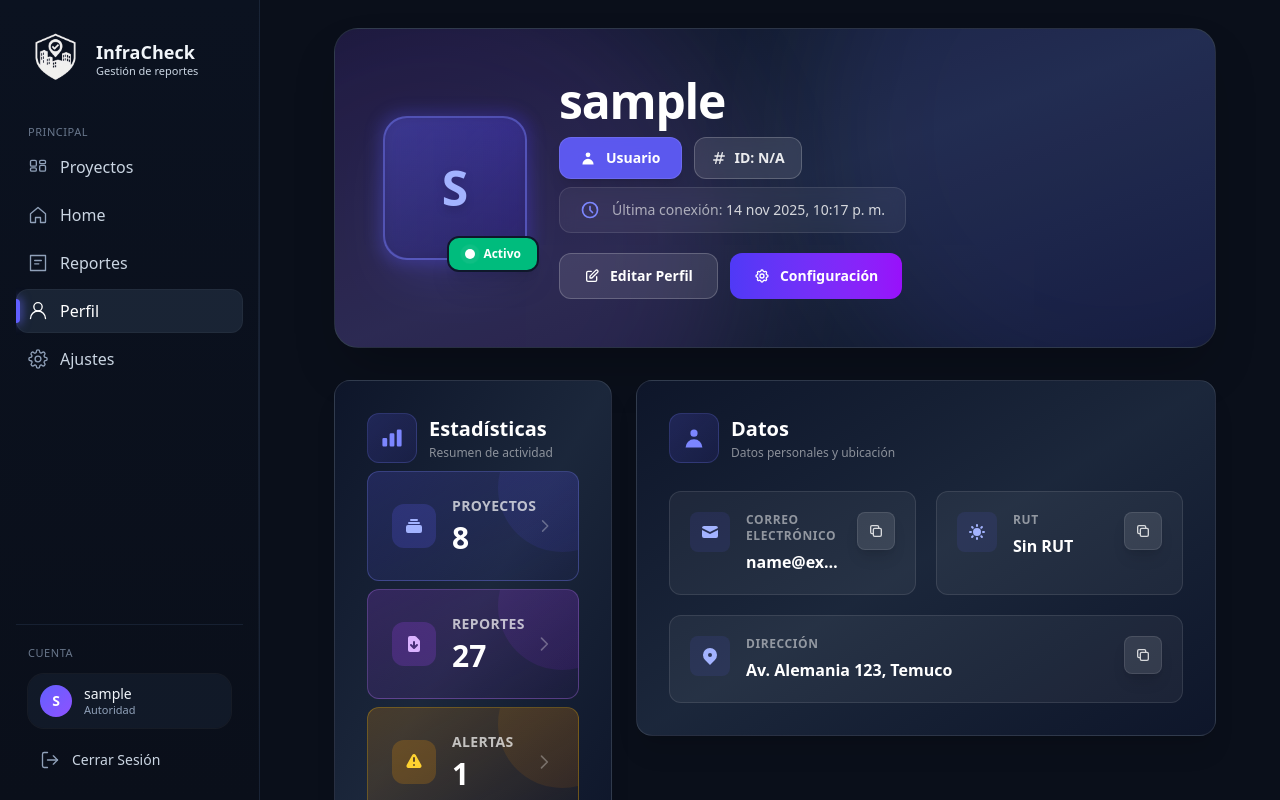
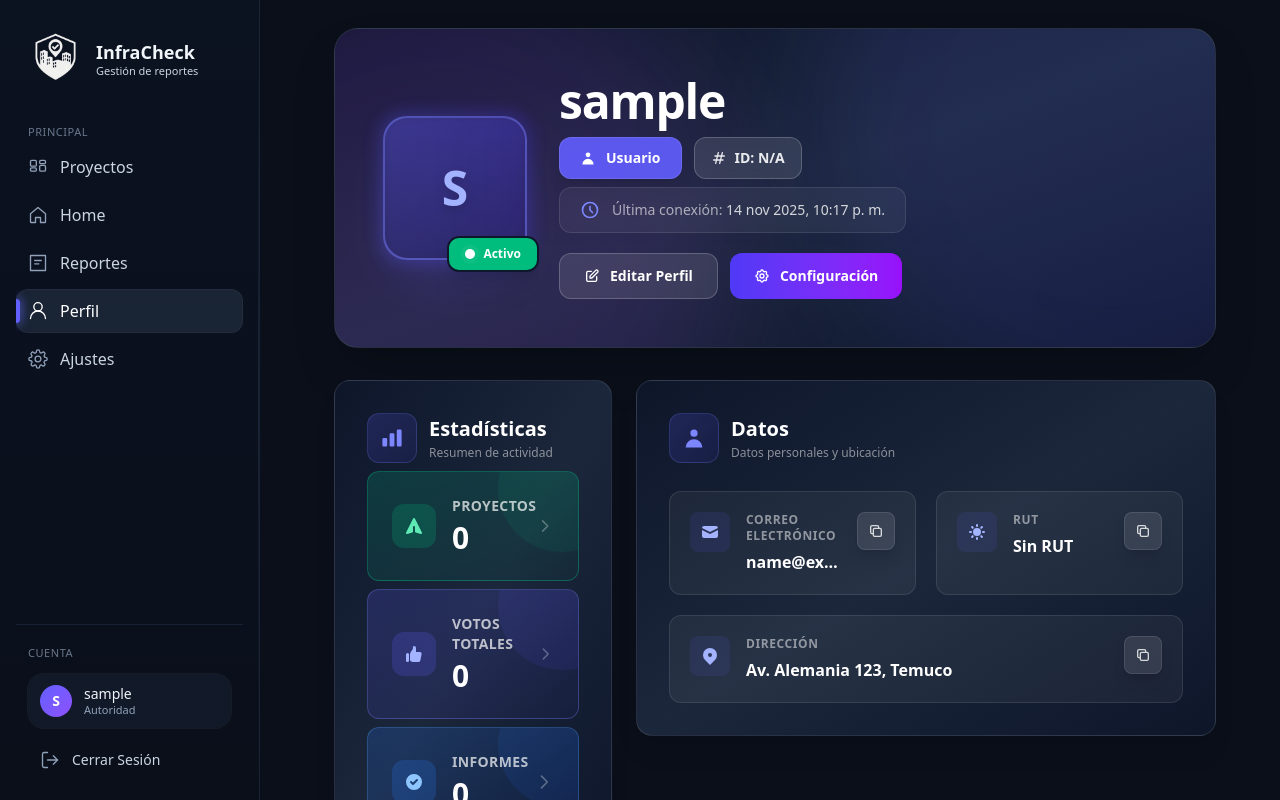
Before and after one commit to DiegoCuriqueo/INFRACHECK_WEB_T.INTEGRACION2, a React (Vite) app in the folder infracheck/: page /autority/profile in a window 1280 px wide. Built offline with nearby package versions, Linux system fonts and the light colour scheme; no server answers; sample sign-in values are in the browser's storage.

Commit message:
update
perfiles completos

```diff
--- a/infracheck/src/pages/admin/profileADM.jsx
+++ b/infracheck/src/pages/admin/profileADM.jsx
@@ -1,9 +1,8 @@
 import React, { useMemo, useState } from "react";
-import { getUserData } from "../../services/authService"; // Importar desde tu servicio real
+import { getUserData } from "../../services/authService";
 import AutorityLayout from "../../layout/AdminLayout";
 
 export default function ProfileAU() {
-  // Obtener datos reales del usuario desde localStorage/API
   const user = getUserData();
 
   const userData = {
@@ -177,59 +176,9 @@ export default function ProfileAU() {
           </div>
         </div>
 
-        <div className="grid lg:grid-cols-3 gap-6">
-          {/* Columna izquierda - Estadísticas mejoradas */}
-          <div className="lg:col-span-1 space-y-6">
-            <div className="rounded-2xl border border-white/10 bg-gradient-to-br from-slate-900/95 via-slate-800/95 to-slate-900/95 backdrop-blur-xl p-8 shadow-xl">
-              <div className="flex items-center gap-3 mb-2">
-                <div className="p-3 rounded-xl bg-gradient-to-br from-indigo-500/20 to-indigo-600/10 border border-indigo-400/20">
-                  <svg className="w-6 h-6 text-indigo-400" fill="currentColor" viewBox="0 0 20 20">
-                    <path d="M2 11a1 1 0 011-1h2a1 1 0 011 1v5a1 1 0 01-1 1H3a1 1 0 01-1-1v-5zM8 7a1 1 0 011-1h2a1 1 0 011 1v9a1 1 0 01-1 1H9a1 1 0 01-1-1V7zM14 4a1 1 0 011-1h2a1 1 0 011 1v12a1 1 0 01-1 1h-2a1 1 0 01-1-1V4z" />
-                  </svg>
-                </div>
-                <div>
-                  <h3 className="text-xl font-bold text-white">Estadísticas</h3>
-                  <p className="text-xs text-white/50 mt-0.5">Resumen de actividad</p>
-                </div>
-              </div>
-
-              <div className="space-y-2">
-                <StatCardEnhanced
-                  icon={
-                    <svg className="w-5 h-5" fill="currentColor" viewBox="0 0 20 20">
-                      <path d="M7 3a1 1 0 000 2h6a1 1 0 100-2H7zM4 7a1 1 0 011-1h10a1 1 0 110 2H5a1 1 0 01-1-1zM2 11a2 2 0 012-2h12a2 2 0 012 2v4a2 2 0 01-2 2H4a2 2 0 01-2-2v-4z" />
-                    </svg>
-                  }
-                  title="Proyectos"
-                  value="8"
-                  color="indigo"
-                />
-                <StatCardEnhanced
-                  icon={
-                    <svg className="w-5 h-5" fill="currentColor" viewBox="0 0 20 20">
-                      <path fillRule="evenodd" d="M6 2a2 2 0 00-2 2v12a2 2 0 002 2h8a2 2 0 002-2V7.414A2 2 0 0015.414 6L12 2.586A2 2 0 0010.586 2H6zm5 6a1 1 0 10-2 0v3.586l-1.293-1.293a1 1 0 10-1.414 1.414l3 3a1 1 0 001.414 0l3-3a1 1 0 00-1.414-1.414L11 11.586V8z" clipRule="evenodd" />
-                    </svg>
-                  }
-                  title="Reportes"
-                  value="27"
-                  color="purple"
-                />
-                <StatCardEnhanced
-                  icon={
-                    <svg className="w-5 h-5" fill="currentColor" viewBox="0 0 20 20">
-                      <path fillRule="evenodd" d="M8.257 3.099c.765-1.36 2.722-1.36 3.486 0l5.58 9.92c.75 1.334-.213 2.98-1.742 2.98H4.42c-1.53 0-2.493-1.646-1.743-2.98l5.58-9.92zM11 13a1 1 0 11-2 0 1 1 0 012 0zm-1-8a1 1 0 00-1 1v3a1 1 0 002 0V6a1 1 0 00-1-1z" clipRule="evenodd" />
-                    </svg>
-                  }
-                  title="Alertas"
-                  value="1"
-                  color="amber"
-                />
-              </div>
-            </div>
-          </div>
-
-          {/* Columna derecha - Información de contacto mejorada */}
-          <div className="lg:col-span-2 space-y-6">
+        <div className="grid gap-6">
+          {/* Información de contacto mejorada */}
+          <div className="space-y-6">
             <div className="rounded-2xl border border-white/10 bg-gradient-to-br from-slate-900/95 via-slate-800/95 to-slate-900/95 backdrop-blur-xl p-8 shadow-xl">
               <div className="flex items-center gap-3 mb-7">
                 <div className="p-3 rounded-xl bg-gradient-to-br from-indigo-500/20 to-indigo-600/10 border border-indigo-400/20">
@@ -321,52 +270,3 @@ function InfoRowEnhanced({ icon, label, value, onCopy, copied, className = "" })
     </div>
   );
 }
-
-function StatCardEnhanced({ icon, title, value, color = "indigo" }) {
-  const colorClasses = {
-    indigo: {
-      bg: "from-indigo-500/20 to-indigo-600/5",
-      border: "border-indigo-400/30",
-      text: "text-indigo-300",
-      iconBg: "bg-indigo-500/20",
-      gradient: "from-indigo-500 to-indigo-600"
-    },
-    purple: {
-      bg: "from-purple-500/20 to-purple-600/5",
-      border: "border-purple-400/30",
-      text: "text-purple-300",
-      iconBg: "bg-purple-500/20",
-      gradient: "from-purple-500 to-purple-600"
-    },
-    amber: {
-      bg: "from-amber-500/20 to-amber-600/5",
-      border: "border-amber-400/30",
-      text: "text-amber-300",
-      iconBg: "bg-amber-500/20",
-      gradient: "from-amber-500 to-amber-600"
-    },
-  };
-
-  const config = colorClasses[color];
-
-  return (
-    <div className={`group relative overflow-hidden rounded-xl bg-gradient-to-br ${config.bg} ${config.border} border p-6 hover:scale-[1.03] transition-all duration-300 cursor-pointer hover:shadow-xl`}>
-      <div className={`absolute top-0 right-0 w-32 h-32 bg-gradient-to-br ${config.gradient} opacity-10 rounded-full -mr-12 -mt-12 group-hover:scale-125 transition-transform duration-500`} />
-      <div className="relative flex items-center justify-between">
-        <div className="flex items-center gap-4">
-          <div className={`p-3 rounded-xl ${config.iconBg} ${config.text} group-hover:scale-110 transition-transform duration-300`}>
-            {icon}
-          </div>
-          <div>
-            <p className="text-sm text-white/70 font-semibold mb-1 uppercase tracking-wide">{title}</p>
-            <p className="text-3xl font-bold text-white group-hover:scale-110 transition-transform duration-300 inline-block">{value}</p>
-          </div>
-        </div>
-        <svg className="w-5 h-5 text-white/30 group-hover:text-white/50 group-hover:translate-x-1 transition-all duration-300" fill="none" stroke="currentColor" viewBox="0 0 24 24">
-          <path strokeLinecap="round" strokeLinejoin="round" strokeWidth={2} d="M9 5l7 7-7 7" />
-        </svg>
-      </div>
-      <div className="absolute bottom-0 left-0 right-0 h-1 bg-gradient-to-r from-transparent via-white/20 to-transparent opacity-0 group-hover:opacity-100 transition-opacity duration-300" />
-    </div>
-  );
-}
--- a/infracheck/src/pages/autority/profileAU.jsx
+++ b/infracheck/src/pages/autority/profileAU.jsx
@@ -1,10 +1,49 @@
-import React, { useMemo, useState } from "react";
-import { getUserData } from "../../services/authService"; // Importar desde tu servicio real
+import React, { useMemo, useState, useEffect } from "react";
+import { getUserData } from "../../services/authService";
+import { getProjects } from "../../services/projectsService";
 import AutorityLayout from "../../layout/AutorityLayout";
 
 export default function ProfileAU() {
-  // Obtener datos reales del usuario desde localStorage/API
   const user = getUserData();
+
+  // Estado para los proyectos del usuario
+  const [userProjects, setUserProjects] = useState([]);
+  const [loadingProjects, setLoadingProjects] = useState(true);
+
+  // Cargar proyectos creados por el usuario
+  useEffect(() => {
+    const fetchUserProjects = async () => {
+      try {
+        setLoadingProjects(true);
+        console.log('🏗️ Cargando proyectos del usuario...');
+        console.log('👤 Usuario actual ID:', user?.user_id);
+
+        // Obtener todos los proyectos
+        const allProjects = await getProjects();
+        console.log('📊 Total proyectos obtenidos:', allProjects.length);
+
+        // Filtrar proyectos creados por este usuario (si el API lo soporta)
+        // Si no hay un campo específico, mostrar todos los proyectos por ahora
+        const filteredProjects = allProjects;
+
+        console.log('✅ Proyectos disponibles:', filteredProjects.length);
+        setUserProjects(filteredProjects || []);
+      } catch (error) {
+        console.error("❌ Error al cargar proyectos:", error);
+        setUserProjects([]);
+      } finally {
+        setLoadingProjects(false);
+        console.log('✅ Carga de proyectos finalizada');
+      }
+    };
+
+    if (user?.user_id) {
+      fetchUserProjects();
+    } else {
+      setLoadingProjects(false);
+      setUserProjects([]);
+    }
+  }, [user?.user_id]);
 
   const userData = {
     nombre: user?.username || "Usuario",
@@ -197,32 +236,32 @@ export default function ProfileAU() {
                 <StatCardEnhanced
                   icon={
                     <svg className="w-5 h-5" fill="currentColor" viewBox="0 0 20 20">
-                      <path d="M7 3a1 1 0 000 2h6a1 1 0 100-2H7zM4 7a1 1 0 011-1h10a1 1 0 110 2H5a1 1 0 01-1-1zM2 11a2 2 0 012-2h12a2 2 0 012 2v4a2 2 0 01-2 2H4a2 2 0 01-2-2v-4z" />
+                      <path d="M10.894 2.553a1 1 0 00-1.788 0l-7 14a1 1 0 001.169 1.409l5-1.429A1 1 0 009 15.571V11a1 1 0 112 0v4.571a1 1 0 00.725.962l5 1.428a1 1 0 001.17-1.408l-7-14z" />
                     </svg>
                   }
                   title="Proyectos"
-                  value="8"
+                  value={loadingProjects ? "..." : (userProjects?.length || 0).toString()}
+                  color="emerald"
+                />
+                <StatCardEnhanced
+                  icon={
+                    <svg className="w-5 h-5" fill="currentColor" viewBox="0 0 20 20">
+                      <path d="M2 10.5a1.5 1.5 0 113 0v6a1.5 1.5 0 01-3 0v-6zM6 10.333v5.43a2 2 0 001.106 1.79l.05.025A4 4 0 008.943 18h5.416a2 2 0 001.962-1.608l1.2-6A2 2 0 0015.56 8H12V4a2 2 0 00-2-2 1 1 0 00-1 1v.667a4 4 0 01-.8 2.4L6.8 7.933a4 4 0 00-.8 2.4z" />
+                    </svg>
+                  }
+                  title="Votos Totales"
+                  value={loadingProjects ? "..." : (userProjects?.reduce((sum, p) => sum + (p.votes || 0), 0) || 0).toString()}
                   color="indigo"
                 />
                 <StatCardEnhanced
                   icon={
                     <svg className="w-5 h-5" fill="currentColor" viewBox="0 0 20 20">
-                      <path fillRule="evenodd" d="M6 2a2 2 0 00-2 2v12a2 2 0 002 2h8a2 2 0 002-2V7.414A2 2 0 0015.414 6L12 2.586A2 2 0 0010.586 2H6zm5 6a1 1 0 10-2 0v3.586l-1.293-1.293a1 1 0 10-1.414 1.414l3 3a1 1 0 001.414 0l3-3a1 1 0 00-1.414-1.414L11 11.586V8z" clipRule="evenodd" />
+                      <path fillRule="evenodd" d="M10 18a8 8 0 100-16 8 8 0 000 16zm3.707-9.293a1 1 0 00-1.414-1.414L9 10.586 7.707 9.293a1 1 0 00-1.414 1.414l2 2a1 1 0 001.414 0l4-4z" clipRule="evenodd" />
                     </svg>
                   }
-                  title="Reportes"
-                  value="27"
-                  color="purple"
-                />
-                <StatCardEnhanced
-                  icon={
-                    <svg className="w-5 h-5" fill="currentColor" viewBox="0 0 20 20">
-                      <path fillRule="evenodd" d="M8.257 3.099c.765-1.36 2.722-1.36 3.486 0l5.58 9.92c.75 1.334-.213 2.98-1.742 2.98H4.42c-1.53 0-2.493-1.646-1.743-2.98l5.58-9.92zM11 13a1 1 0 11-2 0 1 1 0 012 0zm-1-8a1 1 0 00-1 1v3a1 1 0 002 0V6a1 1 0 00-1-1z" clipRule="evenodd" />
-                    </svg>
-                  }
-                  title="Alertas"
-                  value="1"
-                  color="amber"
+                  title="Informes"
+                  value={loadingProjects ? "..." : (userProjects?.reduce((sum, p) => sum + (p.informes || 0), 0) || 0).toString()}
+                  color="blue"
                 />
               </div>
             </div>
@@ -345,6 +384,20 @@ function StatCardEnhanced({ icon, title, value, color = "indigo" }) {
       iconBg: "bg-amber-500/20",
       gradient: "from-amber-500 to-amber-600"
     },
+    emerald: {
+      bg: "from-emerald-500/20 to-emerald-600/5",
+      border: "border-emerald-400/30",
+      text: "text-emerald-300",
+      iconBg: "bg-emerald-500/20",
+      gradient: "from-emerald-500 to-emerald-600"
+    },
+    blue: {
+      bg: "from-blue-500/20 to-blue-600/5",
+      border: "border-blue-400/30",
+      text: "text-blue-300",
+      iconBg: "bg-blue-500/20",
+      gradient: "from-blue-500 to-blue-600"
+    },
   };
 
   const config = colorClasses[color];
--- a/infracheck/src/pages/user/PerfilUser.jsx
+++ b/infracheck/src/pages/user/PerfilUser.jsx
@@ -1,10 +1,9 @@
 import React, { useMemo, useState, useEffect } from "react";
-import { getUserData } from "../../services/authService"; // Importar desde tu servicio real
-import { getReportes } from "../../services/reportsService"; // Importar servicio de reportes
+import { getUserData } from "../../services/authService";
+import { getReportes } from "../../services/reportsService";
 import AutorityLayout from "../../layout/UserLayout";
 
 export default function ProfileAU() {
-  // Obtener datos reales del usuario desde localStorage/API
   const user = getUserData();
 
   // Estado para los reportes del usuario
```
